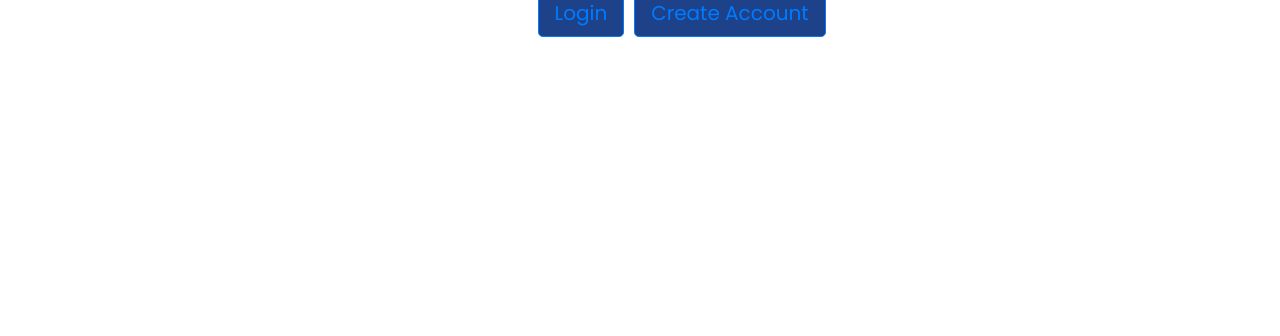
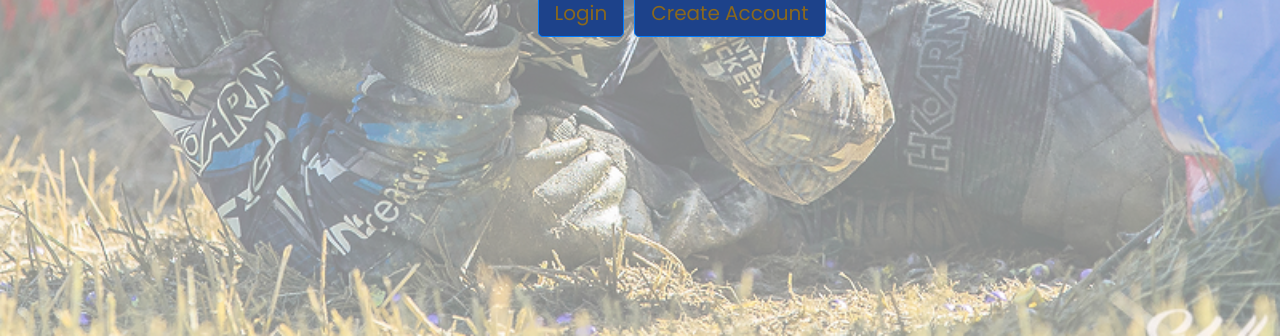
Before and after one commit to sunshinecuneo/Project-2, a website: page public/index.html in a window 1280 px wide. Shown: the part 464-800 px from the top of the page. Drawn offline with nearby package versions, Linux system fonts and the light colour scheme.

Commit message:
style change

```diff
--- a/public/stylesheets/style1.css
+++ b/public/stylesheets/style1.css
@@ -19,7 +19,7 @@ font-size: 1.5rem;
 } */
 
 .background {
-    background-image: url("/Images/paintballguy.jpg");
+    background-image: url("/stylesheets/Images/paintballguy.jpg");
     opacity: .5;
     position: absolute;
     width: 100%;
@@ -57,9 +57,12 @@ h2 {
     color: rgb(138, 104, 29);
 }
 
+a{
+    color: rgb(138, 104, 29);
+}
 #creatAccountButton {
     background: rgb(29, 66, 138);
-    color: rgb(138, 104, 29);
+
 }
 
 header{
```
